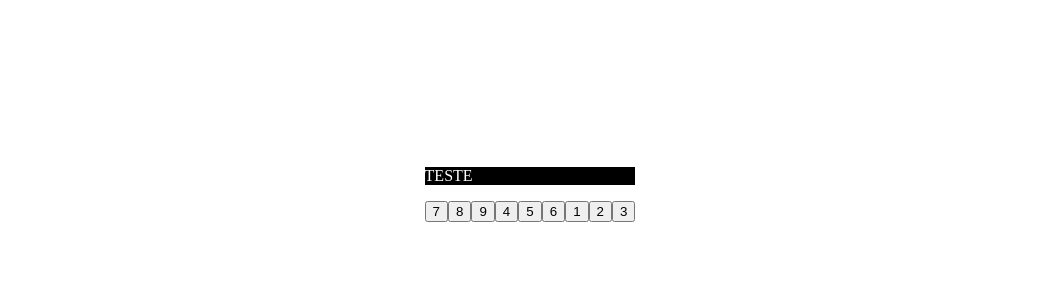
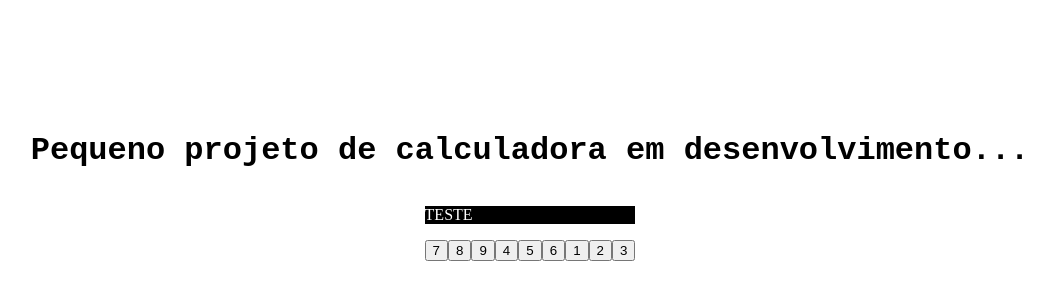
Before and after one commit to izaqueamarall/calculadora-vuejs, a Vue app: page / in a window 1280 px wide. Shown: the part 222-522 px from the top of the page, without its empty margins (118-1171 px from the left). Built offline with nearby package versions, Linux system fonts and the light colour scheme.

Commit message:
Atualizado em 11/11/2022

```diff
--- a/src/App.vue
+++ b/src/App.vue
@@ -1,5 +1,6 @@
 <template>
   <div class="main-card">
+    <h1>Pequeno projeto de calculadora em desenvolvimento...</h1>
     <CalculatorCard />
   </div>
 </template>
@@ -24,5 +25,9 @@ export default {
   display: flex;
   justify-content: center;
   align-items: center;
+  flex-direction: column;
+}
+.main-card > h1 {
+  font-family: 'Courier New', Courier, monospace;
 }
 </style>
```
